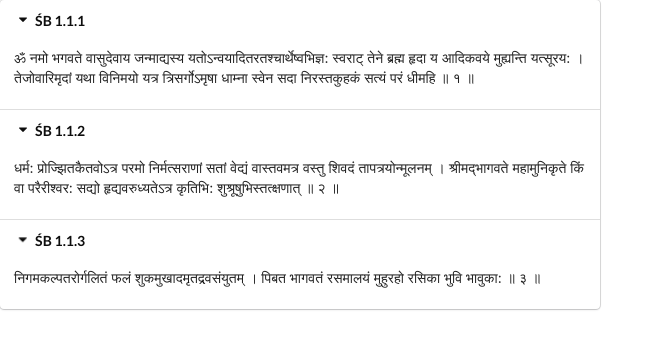
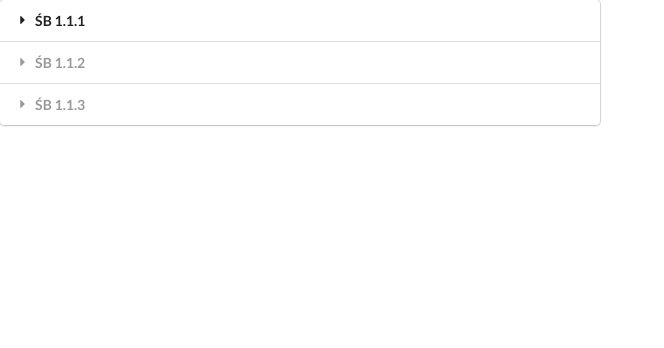
Before and after one commit to yunusparvezkhan/widget-app, a React (Create React App) app: page / in a window 1280 px wide. Shown: the top 348 px of the page, without its empty margins (0-664 px from the left). Built offline with nearby package versions, Linux system fonts and the light colour scheme.

Commit message:
Completed Initial functionality
Now whenever a title is clicked, the content will expand and if clicked again or on any other title then the previously expanded content will shrink and the new title's content will expand. This was the initial idea of the app

```diff
--- a/src/components/accordion.js
+++ b/src/components/accordion.js
@@ -5,18 +5,19 @@ const Accordion = ({ items }) => {
     const [activeIndex, setActiveIndex] = useState(null);
 
     const onTitleClick = (i) => {
-        console.log("No. ", i, " Title clicked");
-        setActiveIndex(i + 1)
+        console.log('No. ', i, ' Title clicked');
+        activeIndex !== i ? setActiveIndex(i) : setActiveIndex(null);
     }
 
     const render = items.map((item, i) => {
+        const activecls = i === activeIndex ? 'active' : '';
         return (
             <React.Fragment key={item.title}>
-                <div className='title active' onClick={() => onTitleClick(i)} >
+                <div className={`title ${activecls}`} onClick={() => onTitleClick(i)} >
                     <i className='dropdown icon' />
                     {item.title}
                 </div>
-                <div className='content active' >
+                <div className={`content ${activecls}`} >
                     <p> {item.content} </p>
                 </div>
             </React.Fragment>
@@ -25,9 +26,15 @@ const Accordion = ({ items }) => {
 
 
     return (
-        <div className='ui styled accordion'>
-            {render}
-            {activeIndex}
+        <div>
+            <div className='ui styled accordion'>
+                {render}
+            </div>
+            <center>
+                <h1>
+                    {activeIndex}
+                </h1>
+            </center>
         </div>
     )
 }
```
